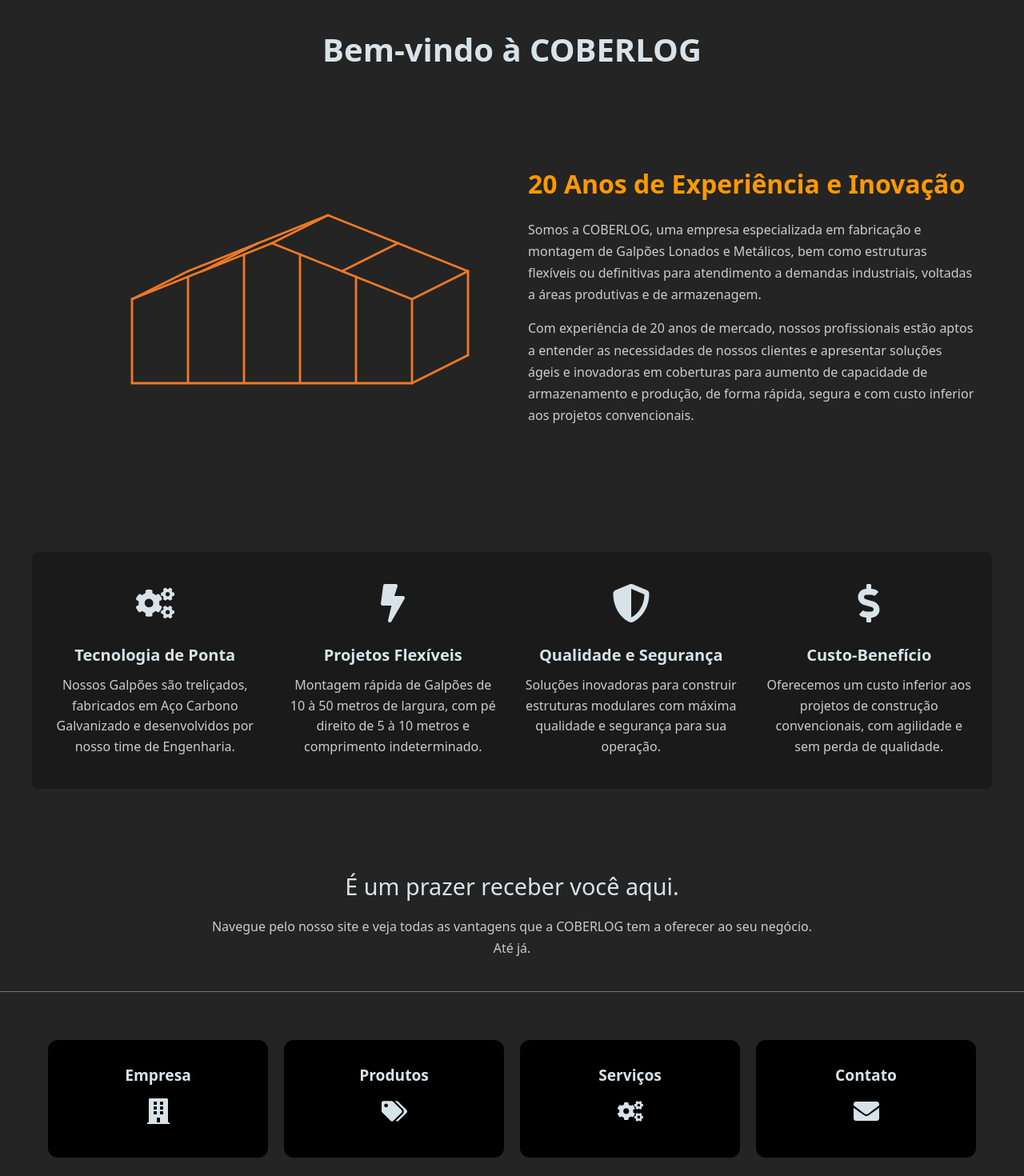
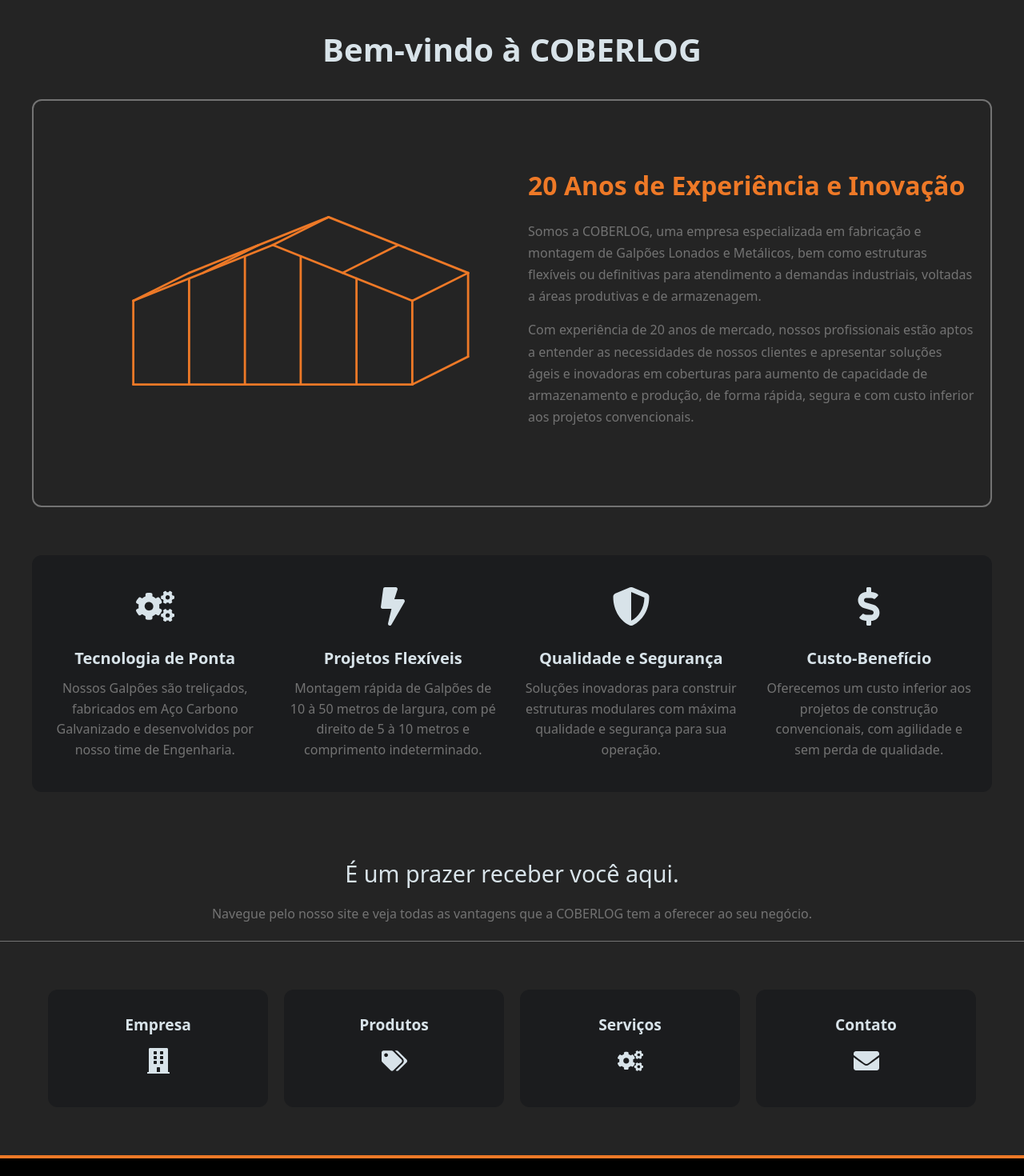
Before and after one commit to llucaschagass/Coberlog, a React (Vite) app: page / in a window 1280 px wide. Shown: the part 800-2270 px from the top of the page at 80% size. Built offline with nearby package versions, Linux system fonts and the light colour scheme.

Commit message:
feat: ajustes de estilo

```diff
--- a/src/App.tsx
+++ b/src/App.tsx
@@ -7,7 +7,6 @@
 import Footer from './components/shared/Footer/Footer';
 import ScrollUpButton from './components/shared/ScroollUp/ScrollUp';
 import WhatsAppButton from './components/shared/WhatsAppButton/WhatsAppButton';
-import PreFooter from './components/shared/PreFooter/PreFooter';
 {/*import ServicosPage from './components/pages/Servicos/ServicosPage';*/}
 import './App.css';
 
@@ -35,7 +34,6 @@
         </Routes>
       </main>
 
-      <PreFooter></PreFooter>
       <Footer />
 
     </BrowserRouter>
--- a/src/assets/styles/palette.css
+++ b/src/assets/styles/palette.css
@@ -10,9 +10,9 @@
   --gray-100:   #D8E3E9;
   --gray-200:   #D9D9D9;
   --gray-500:   #737373;
-  --gray-800:   #213547;
+  --gray-800:   #242c33;
   --gray-900:   #242424;
-  --gray-950:   #161C2B;
+  --gray-950:   #1b1c1e;
   --black:      #000000;
 
   /* Tons de Destaque (Accent) */
--- a/src/components/pages/Home/HomePage.module.css
+++ b/src/components/pages/Home/HomePage.module.css
@@ -16,6 +16,8 @@
   max-width: 1200px;
   margin: 0 auto 60px auto;
   padding: 0 20px;
+  border: 2px solid var(--gray-500);
+  border-radius: 12px;
 }
 
 .aboutImage img {
@@ -28,11 +30,11 @@
   font-size: 2rem;
   font-weight: bold;
   margin-bottom: 20px;
-  color: #FF9900;
+  color: var(--color-primary);
 }
 
 .aboutText p {
-  color: #ccc;
+  color: var(--gray-500);
   line-height: 1.7;
   margin-bottom: 15px;
 }
@@ -44,8 +46,8 @@
   max-width: 1200px;
   margin: 0 auto 60px auto;
   padding: 40px 20px;
-  background-color: #1a1a1a;
-  border-radius: 8px;
+  background-color: var(--gray-950);
+  border-radius: 12px;
 }
 
 .featureItem {
@@ -54,7 +56,7 @@
 
 .featureIcon {
   font-size: 3rem;
-  color: #FF9900;
+  color: var(--color-primary);
   margin-bottom: 20px;
 }
 
@@ -65,13 +67,13 @@
 }
 
 .featureItem p {
-  color: #ccc;
+  color: var(--gray-500);
   line-height: 1.6;
 }
 
 .ctaSection {
   text-align: center;
-  padding: 40px 20px;
+  padding: 20px 20px;
   max-width: 800px;
   margin: 0 auto;
 }
@@ -82,7 +84,7 @@
 }
 
 .ctaSection p {
-  color: #ccc;
+  color: var(--gray-500);
   line-height: 1.7;
 }
 
--- a/src/components/pages/Home/HomePage.tsx
+++ b/src/components/pages/Home/HomePage.tsx
@@ -3,6 +3,7 @@
 import styles from './HomePage.module.css';
 import { FaBolt, FaCogs, FaShieldAlt, FaDollarSign } from 'react-icons/fa';
 import WarehouseDrawing from '../../shared/WarehouseDrawing/WarehouseDrawing';
+import PreFooter from '../../shared/PreFooter/PreFooter';
 
 
 const HomePage: React.FC = () => {
@@ -56,9 +57,9 @@
             <section className={styles.ctaSection}>
                 <h2>É um prazer receber você aqui.</h2>
                 <p>Navegue pelo nosso site e veja todas as vantagens que a COBERLOG tem a oferecer ao seu negócio.</p>
-                <p>Até já.</p>
             </section>
 
+            <PreFooter></PreFooter>
         </div>
     );
 };
--- a/src/components/pages/Produtos/ProdutosPage.module.css
+++ b/src/components/pages/Produtos/ProdutosPage.module.css
@@ -2,7 +2,7 @@
   max-width: 1200px;
   margin: 40px auto;
   padding: 20px;
-  color: #fff;
+  color: var(--white);
 }
 
 .tabsNav {
@@ -11,14 +11,14 @@
   flex-wrap: wrap;
   gap: 15px;
   margin-bottom: 40px;
-  border-bottom: 1px solid #444;
+  border-bottom: 1px solid var(--gray-800);
   padding-bottom: 20px;
 }
 
 .tabsNav button {
   background-color: transparent;
-  border: 1px solid #555;
-  color: #ccc;
+  border: 1px solid var(--gray-800);
+  color: var(--gray-500);
   padding: 10px 20px;
   border-radius: 20px;
   cursor: pointer;
@@ -28,15 +28,15 @@
 }
 
 .tabsNav button:hover {
-  background-color: #FF9900;
+  background-color: var(--color-primary);
   color: #111;
-  border-color: #FF9900;
+  border-color: var(--color-primary);
 }
 
 .tabsNav button.active {
-  background-color: #FF9900;
+  background-color: var(--color-primary);
   color: #111;
-  border-color: #FF9900;
+  border-color: var(--color-primary);
   font-weight: bold;
 }
 
@@ -67,11 +67,11 @@
   font-size: 2.2rem;
   font-weight: bold;
   margin-bottom: 20px;
-  color: #FF9900;
+  color: var(--color-primary);
 }
 
 .productText p {
-  color: #ccc;
+  color: var(--gray-500);
   line-height: 1.7;
   margin-bottom: 15px;
 }
--- a/src/components/pages/Sobre/SobrePage.module.css
+++ b/src/components/pages/Sobre/SobrePage.module.css
@@ -1,6 +1,6 @@
 .sobreSection {
   padding: 60px 20px;
-  background-color: #222222;
+  background-color: var(--gray-950);
   color: var(--white);
   min-height: 80vh;
 }
@@ -27,8 +27,8 @@
 }
 
 .missaoCard {
-  background-color: #252525;
-  border: 1px solid #3a3a3a;
+  background-color: var(--gray-900);
+  border: 1px solid var(--gray-800);
   border-radius: 10px;
   padding: 30px;
   box-shadow: 0 5px 15px rgba(0, 0, 0, 0.2);
@@ -65,7 +65,7 @@
 }
 
 .missaoCard p {
-  color: #CCCCCC;
+  color: var(--gray-500);
   line-height: 1.6;
 }
 
@@ -73,7 +73,7 @@
   list-style: none;
   padding: 0;
   margin: 0;
-  color: #CCCCCC;
+  color: var(--gray-500);
   line-height: 1.7;
 }
 
@@ -83,7 +83,7 @@
 }
 
 .valuesList li span {
-    color: #CCCCCC;
+    color: var(--gray-500);
     font-weight: 400;
 }
 
--- a/src/components/shared/PreFooter/PreFooter.module.css
+++ b/src/components/shared/PreFooter/PreFooter.module.css
@@ -19,7 +19,7 @@
 .card {
   flex: 1;
   min-width: 150px;
-  background: var(--black);
+  background: var(--gray-950);
   border-radius: 12px;
   padding: 30px 20px;
   text-align: center;
--- a/src/components/shared/ScroollUp/ScrollUp.tsx
+++ b/src/components/shared/ScroollUp/ScrollUp.tsx
@@ -5,7 +5,7 @@
 const ScrollUpButton: React.FC = () => {
     const [isVisible, setIsVisible] = useState(false);
 
-    const SHOW_THRESHOLD = 500;
+    const SHOW_THRESHOLD = 550;
 
     const handleScroll = () => {
         if (window.scrollY > SHOW_THRESHOLD) {
```
Also changed, not shown: 1 other file (tests, documents, lock files or other folders).
